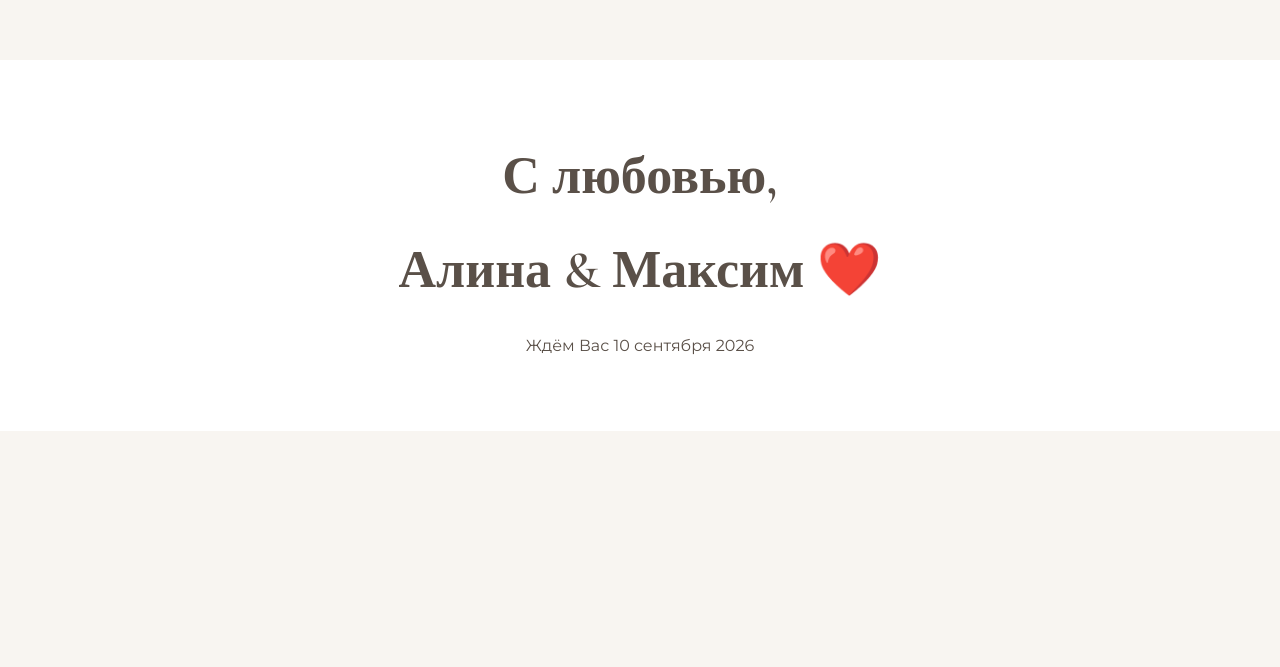
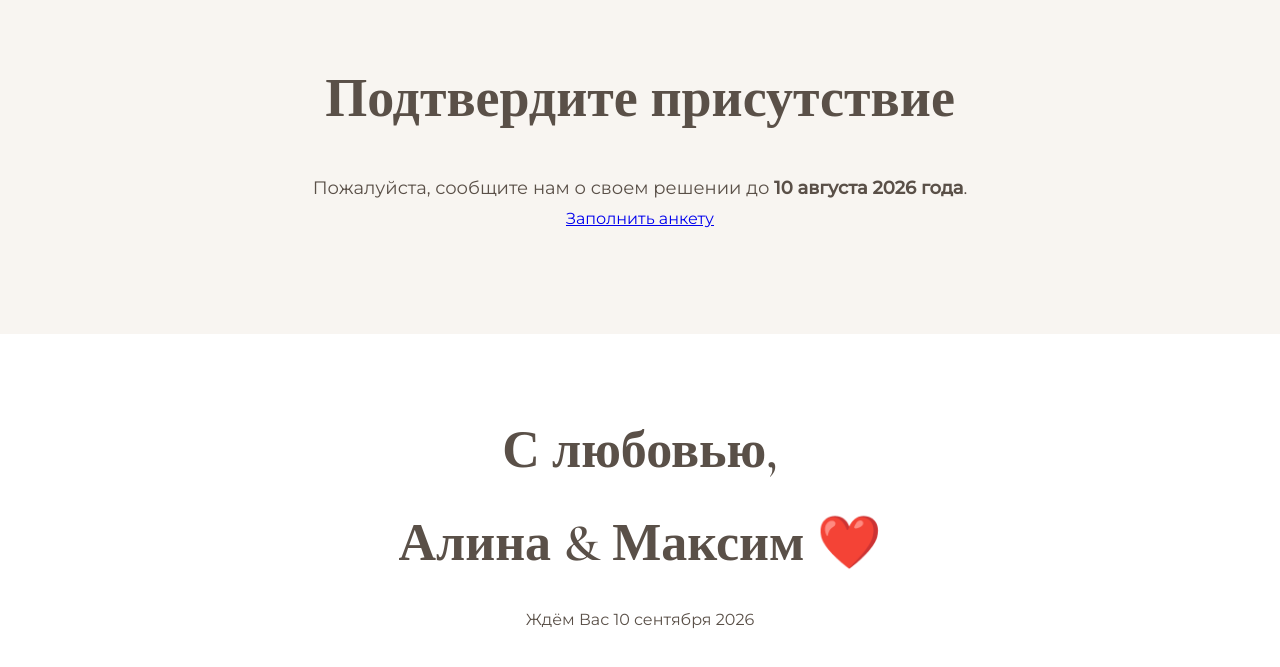
Before and after one commit to klybni4kaikid-glitch/alinamaxim, a plain HTML site: page index.html in a window 1280 px wide. Shown: the part 7111-7778 px from the top of the page. Before the commit the page ends 7542 px from the top, so only its background shows below. Drawn offline with nearby package versions, Linux system fonts and the light colour scheme.

Commit message:
Update index.html

```diff
--- a/index.html
+++ b/index.html
@@ -193,6 +193,24 @@
 </div>
 
 </section>
+    <section class="section">
+
+<h2>Подтвердите присутствие</h2>
+
+<p>
+Пожалуйста, сообщите нам о своем решении до
+<b>10 августа 2026 года</b>.
+</p>
+
+<a class="button"
+href="ССЫЛКА_НА_ВАШУ_GOOGLE_ФОРМУ"
+target="_blank">
+
+Заполнить анкету
+
+</a>
+
+</section>
 
 <footer>
 
```
